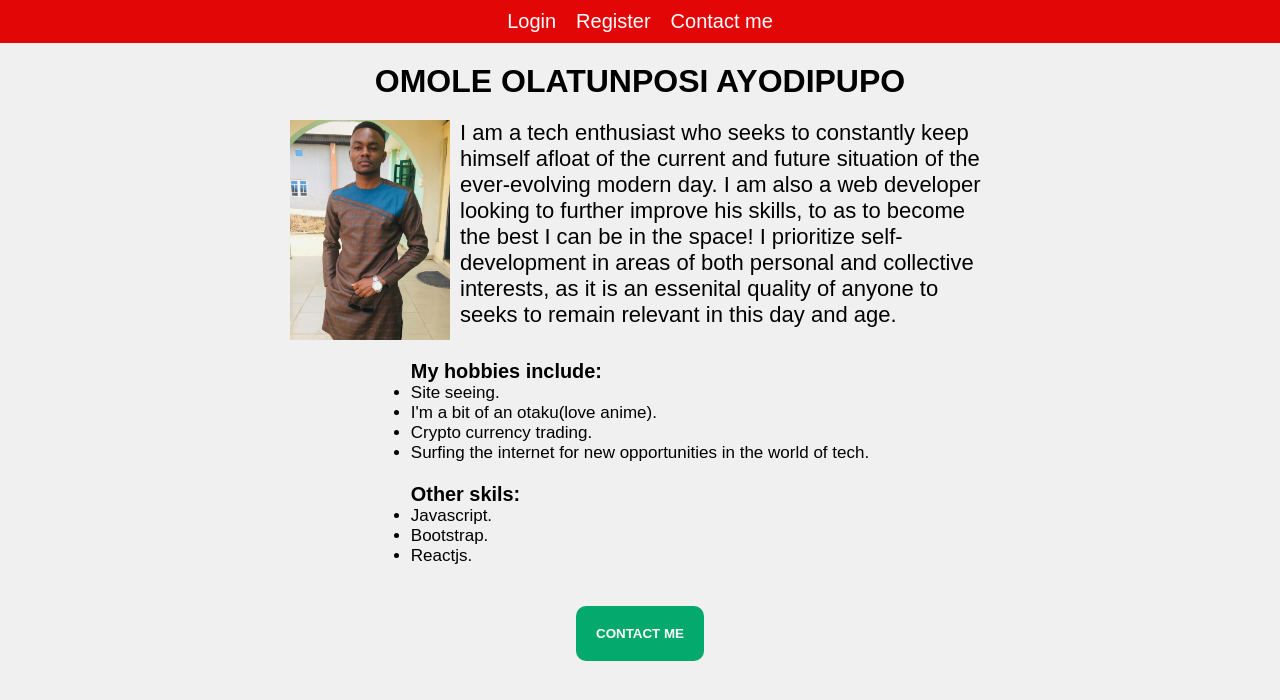
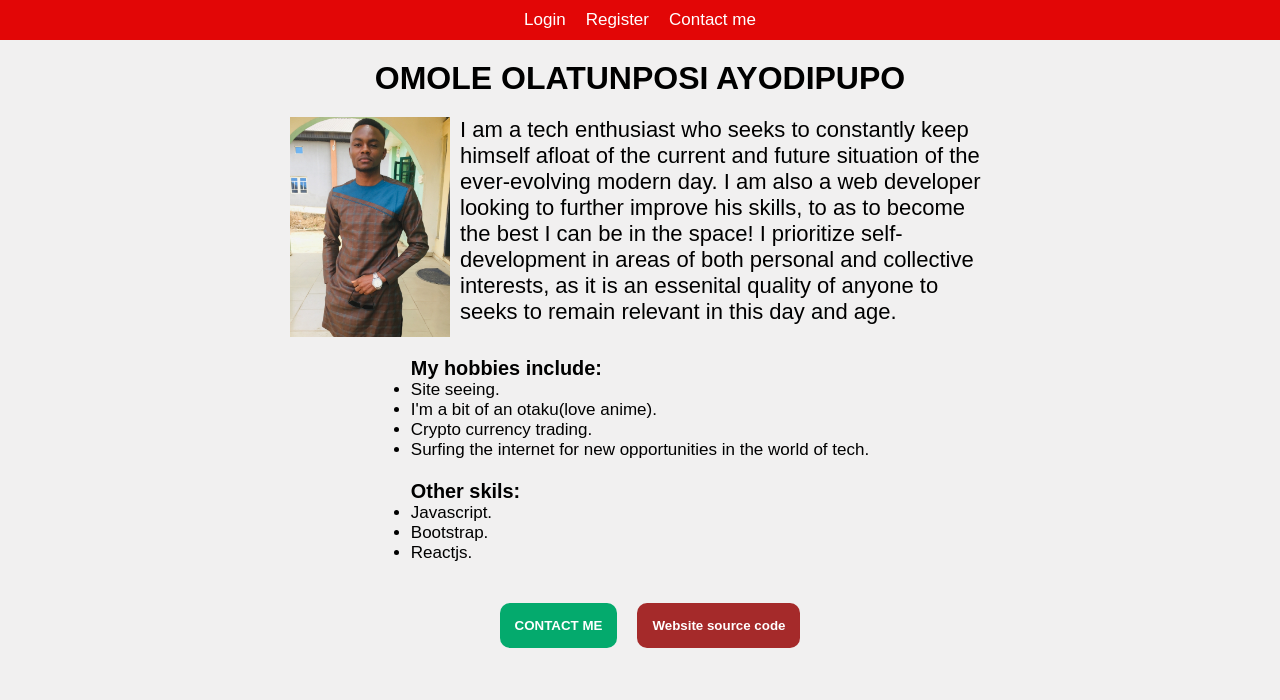
Before and after one commit to DonPozzy/html-css-page, a plain HTML site: page index.html in a window 1280 px wide. Drawn offline with Linux system fonts and the light colour scheme.

Commit message:
htmlcss page

```diff
--- a/index.html
+++ b/index.html
@@ -54,6 +54,9 @@
         <div class="btn">
             <button> <a href="./contact.html">CONTACT ME</a> </button>
         </div>
+        <div class="btn">
+            <button id="red"> <a href="https://replit.com/@DonPozzy/html-css-page#index.html" target="_blank">Website source code</a> </button>
+        </div>
     </footer>
 </body>
 </html>
--- a/styles.css
+++ b/styles.css
@@ -16,7 +16,7 @@ body{
 }
 .tn{
     color: white;
-    font-size: 20px;
+    font-size: 17px;
     list-style: none;
     padding: 10px;
 }
@@ -58,17 +58,30 @@ margin-right: 10px;
     padding: 20px 0 0 0;
     font-size: 17px;
 }
+footer{
+    display: flex;
+    justify-content: center;
+}
+footer div{
+    margin-left: 20px;
+}
 .btn{
     padding:40px 0 30px 0 ;
     display: flex;
     justify-content: center;
+}
+#red {
+    background-color: brown;
+}
+#red:hover{
+    background-color: rgb(226, 6, 6);
 }
 .btn a{
     color: white;
     text-decoration: none;
 }
 .btn button{
-    padding: 20px;
+    padding: 15px;
     font-weight: 600;
     font: 30px;
 background-color: #04AA6D;
```
